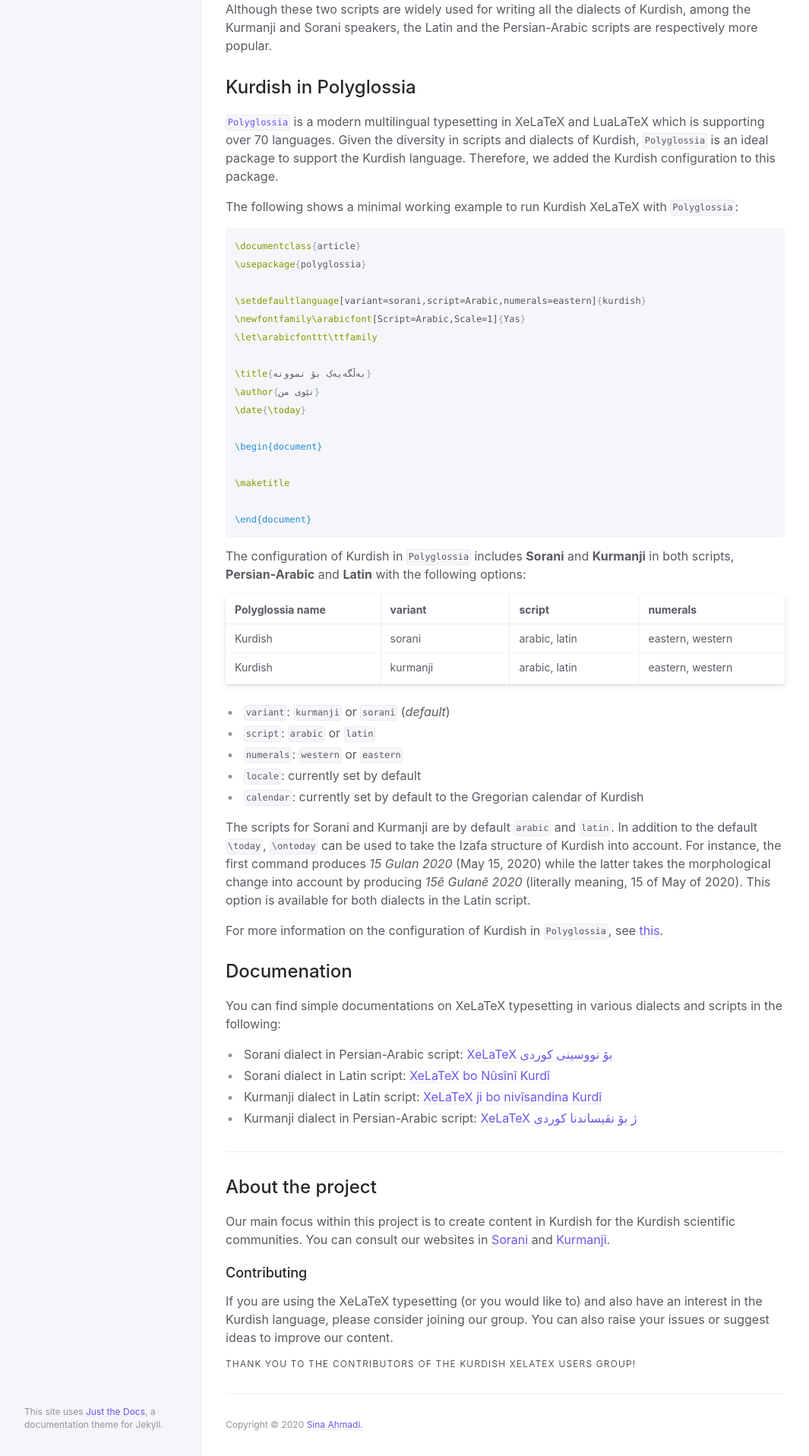
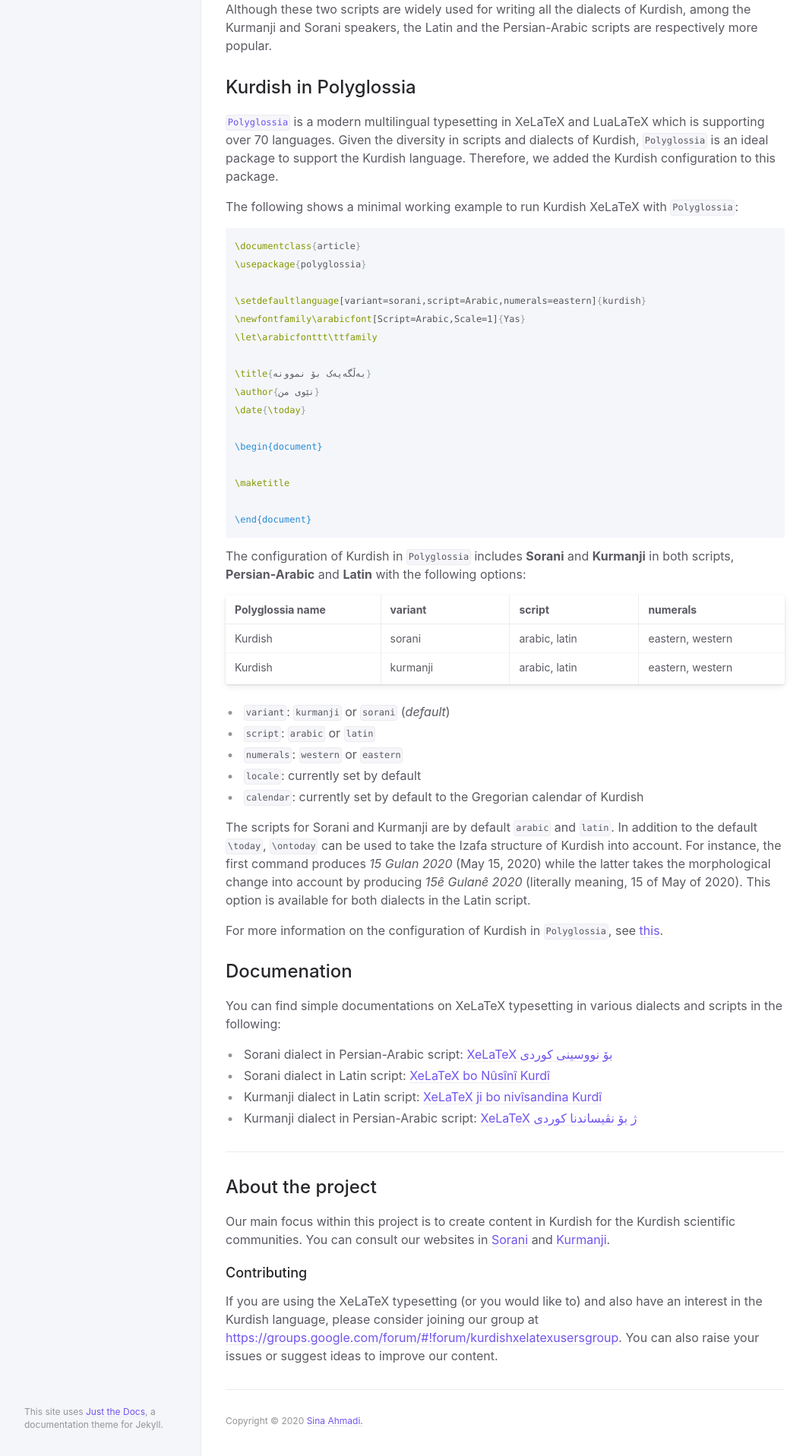
Before and after one commit to KurdishXeLaTeX/kurdishxelatex.github.io, a Jekyll site: the page built from index.md, in a window 1280 px wide. Shown: the part 699-2616 px from the top of the page at 76% size, without its empty margins (107-1172 px from the left). Built offline with Jekyll 4.4.1, drawn with Linux system fonts in a browser that asks for light colours.

Commit message:
ggroup added

```diff
--- a/index.md
+++ b/index.md
@@ -84,11 +84,11 @@ Our main focus within this project is to create content in Kurdish for the Kurdi
 
 ### Contributing
 
-If you are using the XeLaTeX typesetting (or you would like to) and also have an interest in the Kurdish language, please consider joining our group. You can also raise your issues or suggest ideas to improve our content.
+If you are using the XeLaTeX typesetting (or you would like to) and also have an interest in the Kurdish language, please consider joining our group at [https://groups.google.com/forum/#!forum/kurdishxelatexusersgroup](https://groups.google.com/forum/#!forum/kurdishxelatexusersgroup){:target="_blank"}. You can also raise your issues or suggest ideas to improve our content.
 
 <!-- Read more about becoming a contributor in [our GitHub repo](https://github.com/pmarsceill/just-the-docs#contributing). -->
 
-#### Thank you to the contributors of the Kurdish XeLaTeX Users Group!
+<!-- #### Thank you to the contributors of the Kurdish XeLaTeX Users Group! -->
 
 <!-- <ul class="list-style-none">
 {% for contributor in site.github.contributors %}
```
